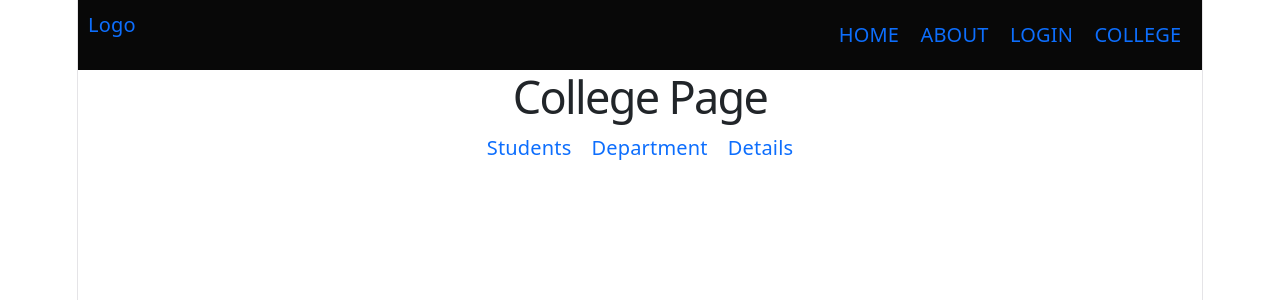
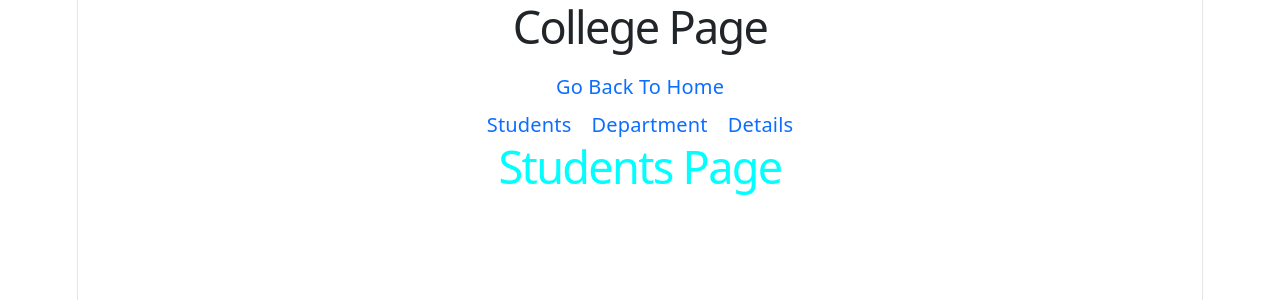
Before and after one commit to Vishix07/Learning-React-, a React (Vite) app: page /college in a window 1280 px wide. Shown: the top 300 px of the page. Built offline with nearby package versions, Linux system fonts and the light colour scheme.

Commit message:
Layout and Index Routes

```diff
--- a/src/BasicPgRR.jsx
+++ b/src/BasicPgRR.jsx
@@ -12,21 +12,53 @@ import DepartmentNav from "./DepartmentNav"
 // Basic Pages with React-Router
 
 export default function BasicPgRR() {
+                 //Nested Nav
+  // return (
 
-  return (
+  //   <div >
+
+  //     <NavLink />
+
+  //     <Routes>
+
+  //     <Route element={<NavLink />} >
+  //       <Route path="/" element={<Home />} />
+  //       <Route path="/about" element={<About />} />
+  //       <Route path="/login" element={<Login />} />
+  //     </Route>
+
+  //       <Route path="/college" element={<CollegeNav />}>
+  //         <Route path="students" element={<StudentsNav />} />
+  //         <Route path="Department" element={<DepartmentNav />} />
+  //         <Route path="Details" element={<DetailsNav />} />
+  //       </Route>
+
+  //       <Route path="/*" element={<PageNotFound />} />
+  //       {/* <Route path="/*" element={<Navigate to={/Login} } /> */}
+
+  //     </Routes>
+
+  //   </div>
+
+  // )
+                     //Layout and Index Routes
+
+              return (
 
     <div >
 
-      <NavLink />
+
 
       <Routes>
 
+      <Route element={<NavLink />} >
         <Route path="/" element={<Home />} />
         <Route path="/about" element={<About />} />
         <Route path="/login" element={<Login />} />
+      </Route>
 
         <Route path="/college" element={<CollegeNav />}>
-          <Route path="students" element={<StudentsNav />} />
+          <Route index element={<StudentsNav />} />
           <Route path="Department" element={<DepartmentNav />} />
           <Route path="Details" element={<DetailsNav />} />
         </Route>
@@ -39,4 +71,18 @@ export default function BasicPgRR() {
     </div>
 
   )
+
+
+
+
+
+
+
+
+
+
+
+
+
+
 }
--- a/src/CollegeNav.jsx
+++ b/src/CollegeNav.jsx
@@ -4,8 +4,10 @@ export default function CollegeNav() {
     return (
         <div>
             <h1>College Page</h1>
+
             <div className="collage" >
-                <NavLink className="link" to="students"  >Students</NavLink>
+                <h3><Link to="/" className="link" >Go Back To Home</Link></h3>
+                <NavLink className="link" to=""  >Students</NavLink>
                 <NavLink className="link" to="Department" >Department</NavLink>
                 <NavLink className="link" to="Details" >Details</NavLink>
                 <Outlet />
--- a/src/NavLink.jsx
+++ b/src/NavLink.jsx
@@ -1,10 +1,11 @@
-import { Link } from "react-router"
+import { Link,Outlet } from "react-router"
 import './css/header.css'
 
 export default function NavLink() {
 
     return (
-        <div className="header" >
+        <div>
+            <div className="header" >
             <div>
                 <Link className="link " to="/" >Logo</Link>
             </div>
@@ -24,6 +25,9 @@ export default function NavLink() {
                     </li>
                 </ul>
             </div>
+
+        </div>
+        <Outlet />
         </div>
     )
 
```
Also changed, not shown: src/App.jsx (+13 -1 lines).
